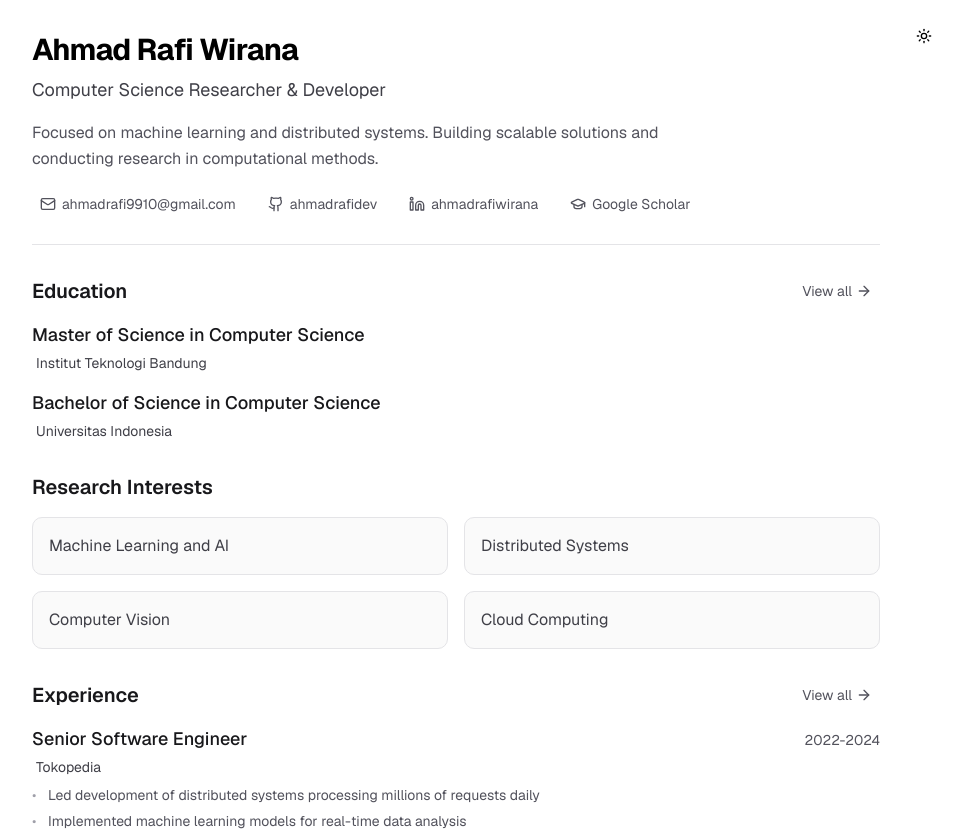
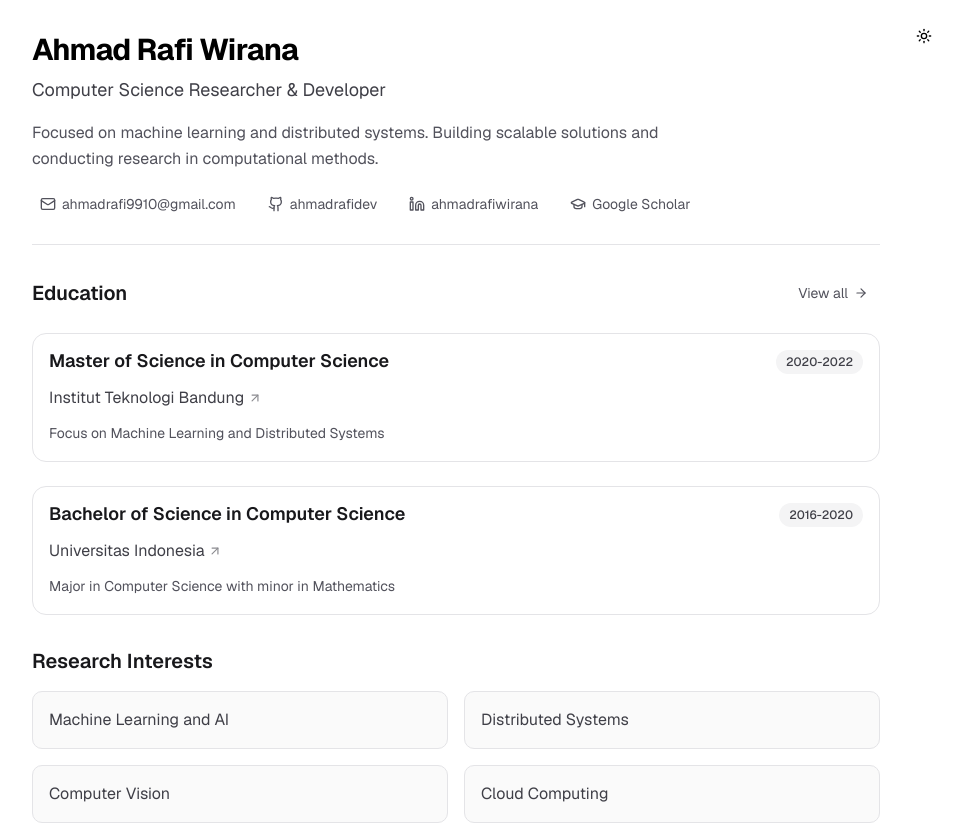
Before and after one commit to ahmadrafidev/cv, a Next.js app: page / in a window 1280 px wide. Shown: the top 831 px of the page, without its empty margins (184-1147 px from the left). Built offline with nearby package versions, Linux system fonts and the light colour scheme.

Commit message:
improve edu section card

```diff
--- a/components/home/education-section.tsx
+++ b/components/home/education-section.tsx
@@ -7,43 +7,87 @@ interface EducationSectionProps {
 
 export function EducationSection({ education }: EducationSectionProps) {
   return (
-    <section aria-labelledby="education-heading">
-      <div className="flex justify-between items-center mb-4">
-        <h2 id="education-heading" className="text-lg md:text-xl font-semibold text-zinc-900 dark:text-zinc-50">Education</h2>
+    <section aria-labelledby="education-heading" className="space-y-6">
+      <div className="flex justify-between items-center">
+        <h2 id="education-heading" className="text-lg md:text-xl font-semibold text-zinc-900 dark:text-zinc-50">
+          Education
+        </h2>
         <Link
           href="/education"
-          className="text-sm text-zinc-600 dark:text-zinc-400 hover:text-zinc-900 dark:hover:text-zinc-50 hover:bg-zinc-100 dark:hover:bg-zinc-800 px-2 py-1 rounded-md transition-all duration-200 flex items-center gap-1"
+          className="group text-sm text-zinc-600 dark:text-zinc-400 hover:text-zinc-900 dark:hover:text-zinc-50 hover:bg-zinc-100 dark:hover:bg-zinc-800 px-3 py-1.5 rounded-lg transition-all duration-200 flex items-center gap-1.5"
         >
           View all
-          <svg xmlns="http://www.w3.org/2000/svg" width="16" height="16" viewBox="0 0 24 24" fill="none" stroke="currentColor" strokeWidth="2" strokeLinecap="round" strokeLinejoin="round" className="lucide lucide-arrow-right">
+          <svg
+            xmlns="http://www.w3.org/2000/svg"
+            width="14"
+            height="14"
+            viewBox="0 0 24 24"
+            fill="none"
+            stroke="currentColor"
+            strokeWidth="2"
+            strokeLinecap="round"
+            strokeLinejoin="round"
+            className="transition-transform duration-200 group-hover:translate-x-0.5"
+          >
             <path d="M5 12h14"/>
             <path d="m12 5 7 7-7 7"/>
           </svg>
         </Link>
       </div>
-      <div className="space-y-4">
+
+      <div className="space-y-6">
         {education.education.slice(0, 3).map((edu: Education, index: number) => (
-          <div key={index} className="group">
-            <div className="flex justify-between items-baseline mb-1">
-              <h3 className="font-medium text-base md:text-lg text-zinc-900 dark:text-zinc-50">{edu.degree}</h3>
-              <span className="text-xs md:text-sm text-zinc-600 dark:text-zinc-400">{edu.period}</span>
+          <div
+            key={index}
+            className="group relative p-4 rounded-xl border border-zinc-200 dark:border-zinc-800 hover:border-zinc-300 dark:hover:border-zinc-700 transition-all duration-200 bg-white dark:bg-zinc-900/50"
+          >
+            <div className="flex flex-col sm:flex-row sm:justify-between sm:items-start gap-2 mb-3">
+              <h3 className="font-semibold text-base md:text-lg text-zinc-900 dark:text-zinc-50 leading-tight">
+                {edu.degree}
+              </h3>
+              <span className="inline-flex items-center px-2.5 py-1 rounded-full text-xs font-medium bg-zinc-100 dark:bg-zinc-800 text-zinc-700 dark:text-zinc-300 shrink-0">
+                {edu.year}
+              </span>
             </div>
-            <p className="text-xs md:text-sm text-zinc-700 dark:text-zinc-300 mb-2">
+
+            <div className="mb-3">
               {edu.schoolUrl ? (
                 <Link
                   href={edu.schoolUrl}
-                  className="hover:text-zinc-900 dark:hover:text-zinc-50 hover:bg-zinc-100 dark:hover:bg-zinc-800 px-1 py-0.5 rounded transition-all duration-200 hover:underline"
+                  className="inline-flex items-center text-sm md:text-base text-zinc-700 dark:text-zinc-300 hover:text-zinc-900 dark:hover:text-zinc-50 transition-colors duration-200 group/school"
                   target="_blank"
                   rel="noopener noreferrer"
                 >
-                  {edu.school}
+                  <span className=" border-zinc-400 dark:border-zinc-600 group-hover/school:border-zinc-600 dark:group-hover/school:border-zinc-400">
+                    {edu.school}
+                  </span>
+                  <svg
+                    xmlns="http://www.w3.org/2000/svg"
+                    width="14"
+                    height="14"
+                    viewBox="0 0 24 24"
+                    fill="none"
+                    stroke="currentColor"
+                    strokeWidth="2"
+                    strokeLinecap="round"
+                    strokeLinejoin="round"
+                    className="ml-1 opacity-60 group-hover/school:opacity-100 transition-opacity duration-200"
+                  >
+                    <path d="M7 7h10v10"/>
+                    <path d="M7 17 17 7"/>
+                  </svg>
                 </Link>
               ) : (
-                edu.school
+                <span className="text-sm md:text-base text-zinc-700 dark:text-zinc-300">
+                  {edu.school}
+                </span>
               )}
-            </p>
-            {edu.details && (
-              <p className="text-xs md:text-sm text-zinc-600 dark:text-zinc-400">{edu.details}</p>
+            </div>
+
+            {edu.description && (
+              <p className="text-sm text-zinc-600 dark:text-zinc-400 leading-relaxed">
+                {edu.description}
+              </p>
             )}
           </div>
         ))}
```
